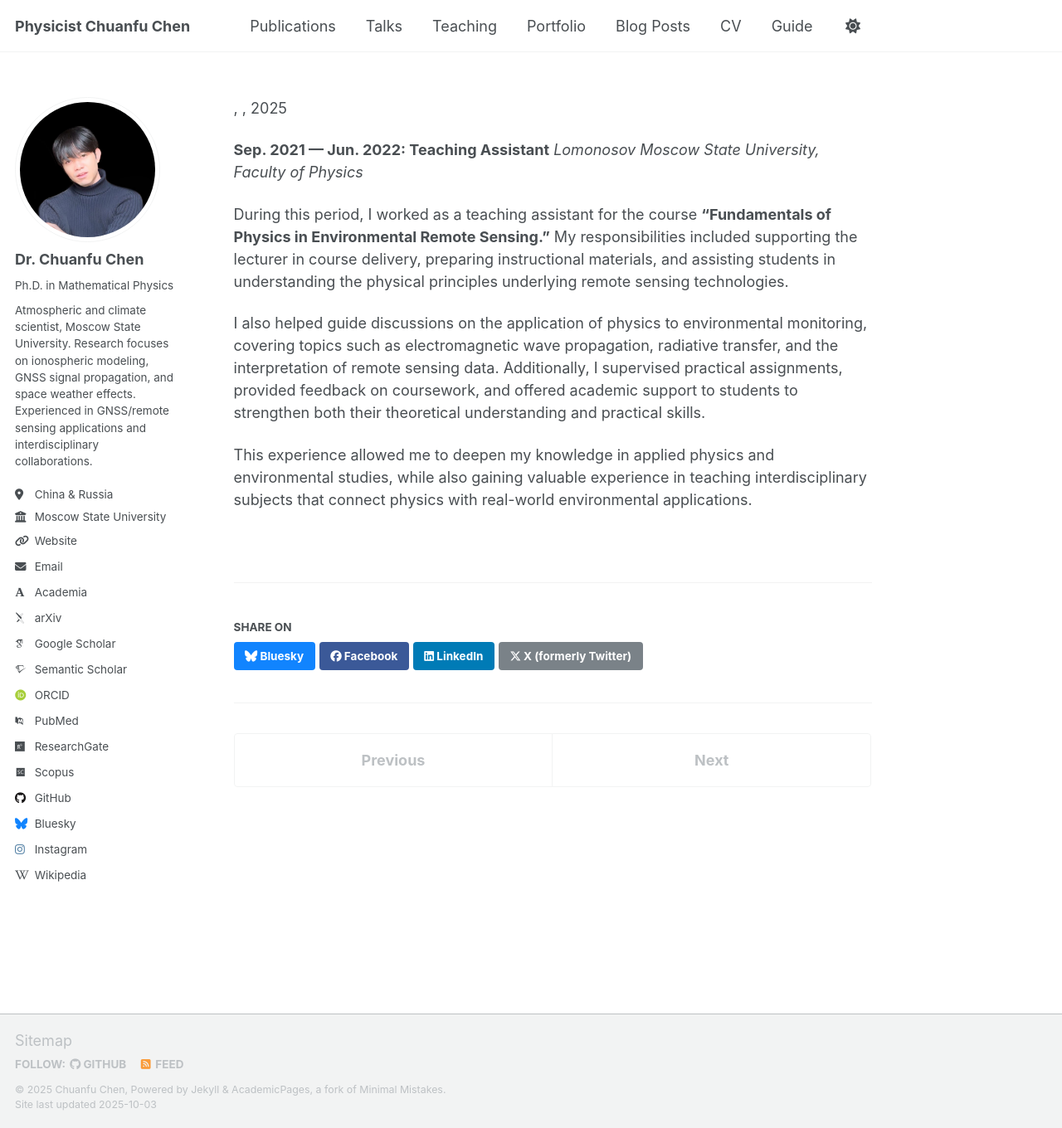
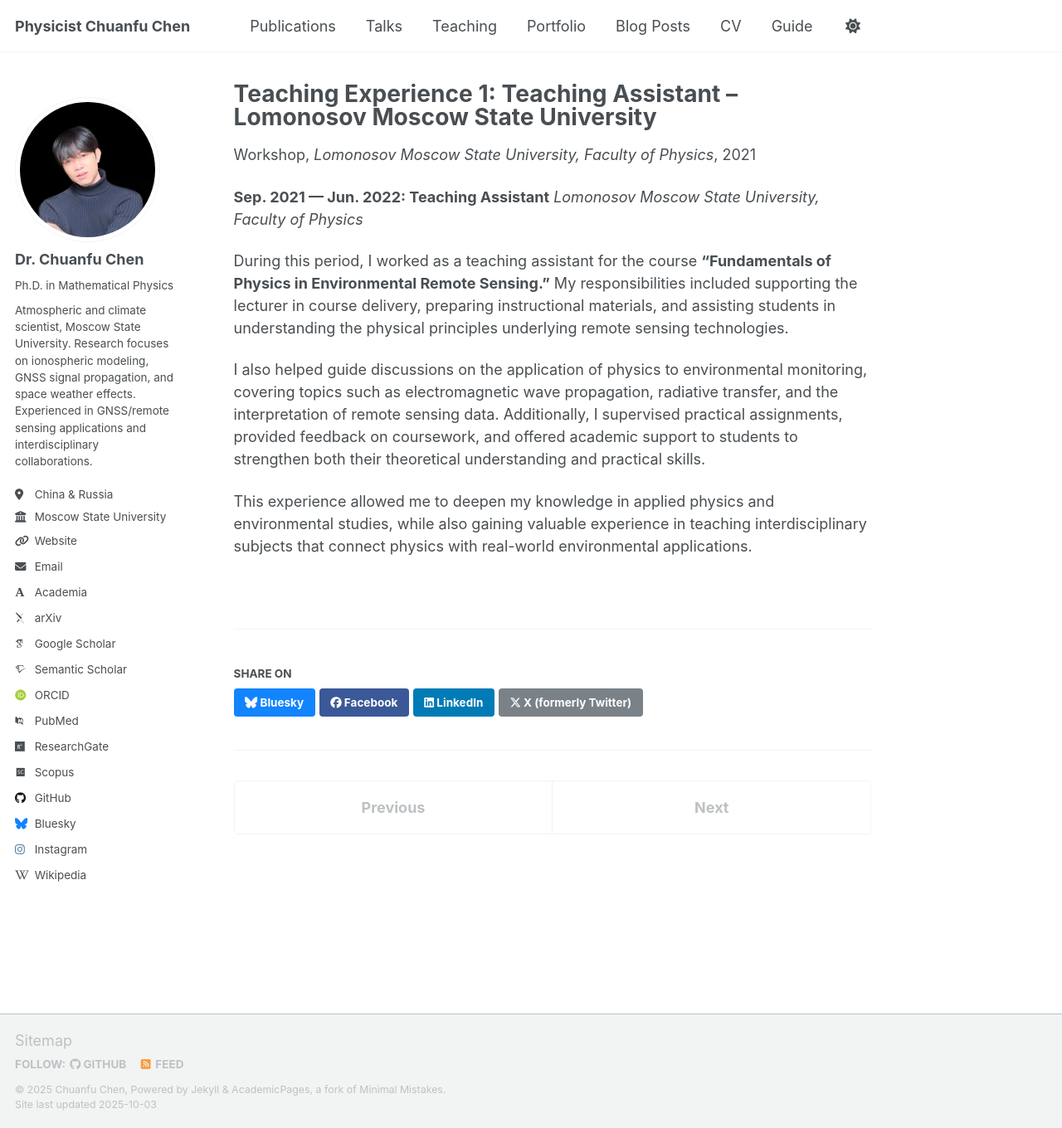
Before and after one commit to OnePhysicist/OnePhysicist.github.io, a Jekyll site: the page built from _teaching/2021-2022-teaching-1.md, in a window 1280 px wide and 1360 px high. Shown: the whole window at 83% size. Built offline with Jekyll 4.4.1, drawn with Linux system fonts in a browser that asks for light colours; some web fonts are replaced; a script that is not in the unit is left out.

Commit message:
Update 2021-2022-teaching-1.md

```diff
--- a/_teaching/2021-2022-teaching-1.md
+++ b/_teaching/2021-2022-teaching-1.md
@@ -3,7 +3,7 @@ title: "Teaching Experience 1: Teaching Assistant – Lomonosov Moscow State Uni
 collection: teaching
 type: "Workshop"
 permalink: /teaching/2021-2022-teaching-1
-venue: "Lomonosov Moscow State University, Faculty of Physics
+venue: "Lomonosov Moscow State University, Faculty of Physics"
 date: 2021-09-01 — 2022-06-30
 location: "Moscow, Russia"
 ---
```
